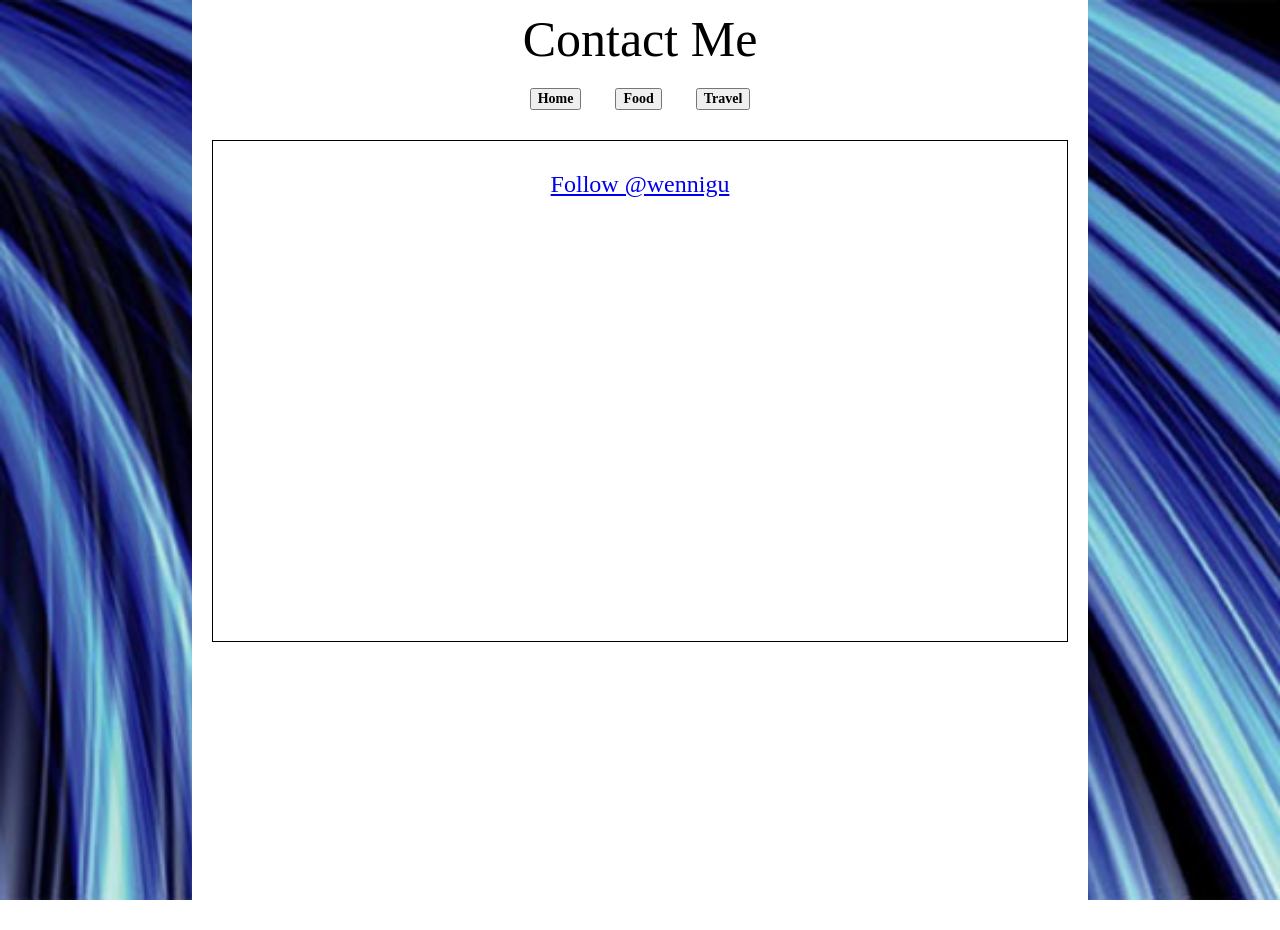
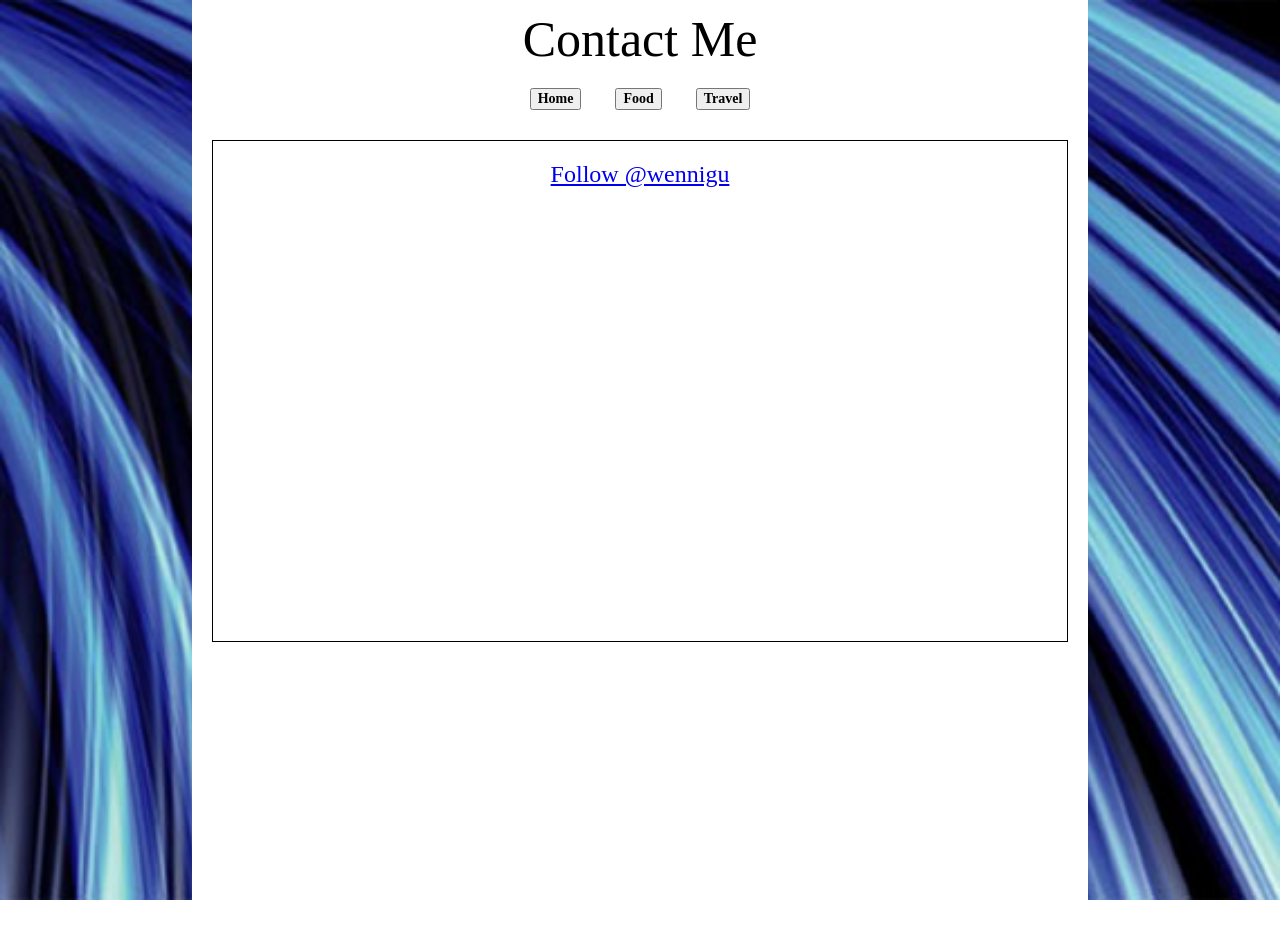
Before and after one commit to WenniAlexander/Website, a Jekyll site: the page built from contact/index.html, in a window 1280 px wide. Built offline with Jekyll 4.4.1, drawn with Linux system fonts in a browser that asks for light colours; some web fonts are replaced; comment, search, counter and statistics services are not loaded.

Commit message:
Update index.html

```diff
--- a/contact/index.html
+++ b/contact/index.html
@@ -14,14 +14,15 @@ title: CONTACT
       </div>
 
       <div id="box">
+         <h2 class="twitter">
+            <a href="https://twitter.com/wennigu" class="twitter-follow-button" data-show-count="false" data-size="large">Follow @wennigu</a>
+            <script>!function(d,s,id){var js,fjs=d.getElementsByTagName(s)[0],p=/^http:/.test(d.location)?'http':'https';if(!d.getElementById(id)){js=d.createElement(s);js.id=id;js.src=p+'://platform.twitter.com/widgets.js';fjs.parentNode.insertBefore(js,fjs);}}(document, 'script', 'twitter-wjs');</script>
+         </h2>
          <h2 class="linkedin">
             <script src="//platform.linkedin.com/in.js" type="text/javascript"></script>
             <script type="IN/MemberProfile" data-id="linkedin.com/in/wennialexander" data-format="inline" data-related="false"></script>
          </h2>
-         <h2 class="twitter">
-            <a href="https://twitter.com/wennigu" class="twitter-follow-button" data-show-count="false" data-size="large">Follow @wennigu</a>
-            <script>!function(d,s,id){var js,fjs=d.getElementsByTagName(s)[0],p=/^http:/.test(d.location)?'http':'https';if(!d.getElementById(id)){js=d.createElement(s);js.id=id;js.src=p+'://platform.twitter.com/widgets.js';fjs.parentNode.insertBefore(js,fjs);}}(document, 'script', 'twitter-wjs');</script>
-         </h2>
+
       </div>
 
     </div>
```
